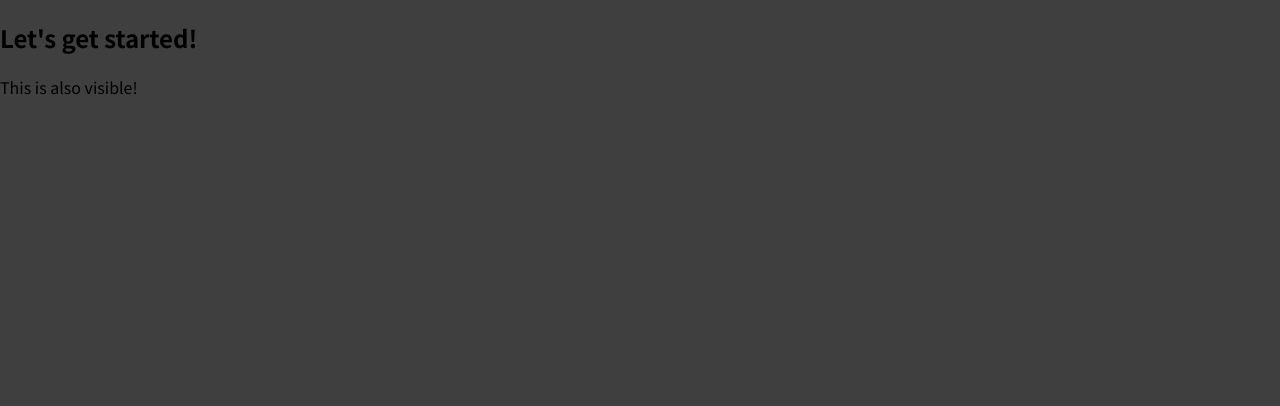
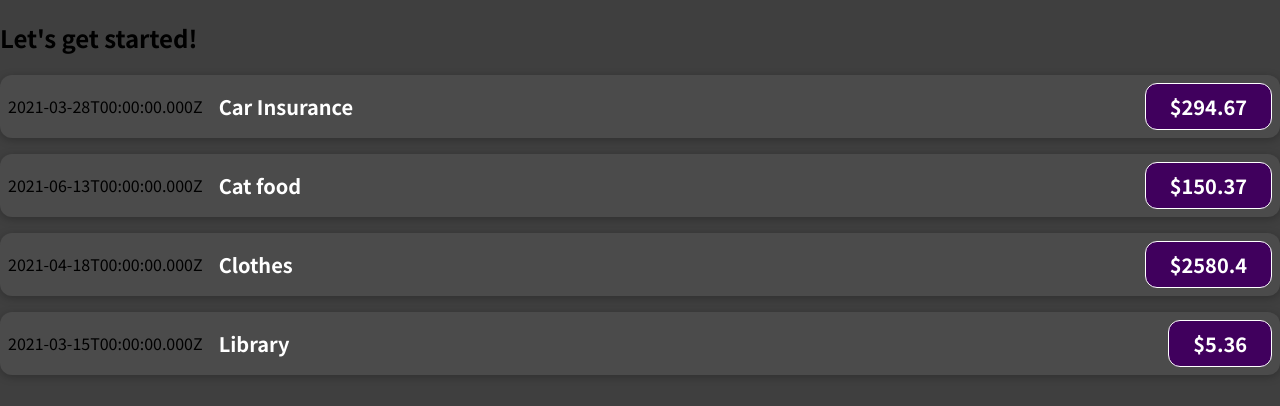
Before and after one commit to gabrielgfaria/react-complete-guide, a JavaScript app: page / in a window 1280 px wide. Shown: the top 406 px of the page. Built offline with nearby package versions, Linux system fonts and the light colour scheme.

Commit message:
Props / Downloaded CSS / using variable inside JSX

```diff
--- a/src/App.js
+++ b/src/App.js
@@ -1,8 +1,35 @@
+import ExpenseItem from "./components/ExpenseItem";
+
 function App() {
+  const expenses = [
+    { title: "Car Insurance", amount: 294.67, date: new Date(2021, 2, 28) },
+    { title: "Cat food", amount: 150.37, date: new Date(2021, 5, 13) },
+    { title: "Clothes", amount: 2580.40, date: new Date(2021, 3, 18) },
+    { title: "Library", amount: 5.36, date: new Date(2021, 2, 15) },
+  ];
   return (
     <div>
       <h2>Let's get started!</h2>
-      <p>This is also visible!</p>
+      <ExpenseItem
+        title={expenses[0].title}
+        amount={expenses[0].amount}
+        date={expenses[0].date}
+      />
+      <ExpenseItem
+        title={expenses[1].title}
+        amount={expenses[1].amount}
+        date={expenses[1].date}
+      />
+      <ExpenseItem
+        title={expenses[2].title}
+        amount={expenses[2].amount}
+        date={expenses[2].date}
+      />
+      <ExpenseItem
+        title={expenses[3].title}
+        amount={expenses[3].amount}
+        date={expenses[3].date}
+      />
     </div>
   );
 }
--- /dev/null
+++ b/src/components/ExpenseItem.css
@@ -0,0 +1,56 @@
+.expense-item {
+    display: flex;
+    justify-content: space-between;
+    align-items: center;
+    box-shadow: 0 2px 8px rgba(0, 0, 0, 0.25);
+    padding: 0.5rem;
+    margin: 1rem 0;
+    border-radius: 12px;
+    background-color: #4b4b4b;
+  }
+
+  .expense-item__description {
+    display: flex;
+    flex-direction: column;
+    gap: 1rem;
+    align-items: flex-end;
+    flex-flow: column-reverse;
+    justify-content: flex-start;
+    flex: 1;
+  }
+
+  .expense-item h2 {
+    color: #3a3a3a;
+    font-size: 1rem;
+    flex: 1;
+    margin: 0 1rem;
+    color: white;
+  }
+
+  .expense-item__price {
+    font-size: 1rem;
+    font-weight: bold;
+    color: white;
+    background-color: #40005d;
+    border: 1px solid white;
+    padding: 0.5rem;
+    border-radius: 12px;
+  }
+
+  @media (min-width: 580px) {
+    .expense-item__description {
+      flex-direction: row;
+      align-items: center;
+      justify-content: flex-start;
+      flex: 1;
+    }
+
+    .expense-item__description h2 {
+      font-size: 1.25rem;
+    }
+
+    .expense-item__price {
+      font-size: 1.25rem;
+      padding: 0.5rem 1.5rem;
+    }
+  }
--- a/src/components/ExpenseItem.js
+++ b/src/components/ExpenseItem.js
@@ -0,0 +1,15 @@
+import "./ExpenseItem.css";
+
+function ExpenseItem(props) {
+  return (
+    <div className="expense-item">
+      <div>{props.date.toISOString()}</div>
+      <div className="expense-item__description">
+        <h2>{props.title}</h2>
+        <div className="expense-item__price">${props.amount}</div>
+      </div>
+    </div>
+  );
+}
+
+export default ExpenseItem;
```
Also changed, not shown: 1 other file (tests, documents, lock files or other folders).
